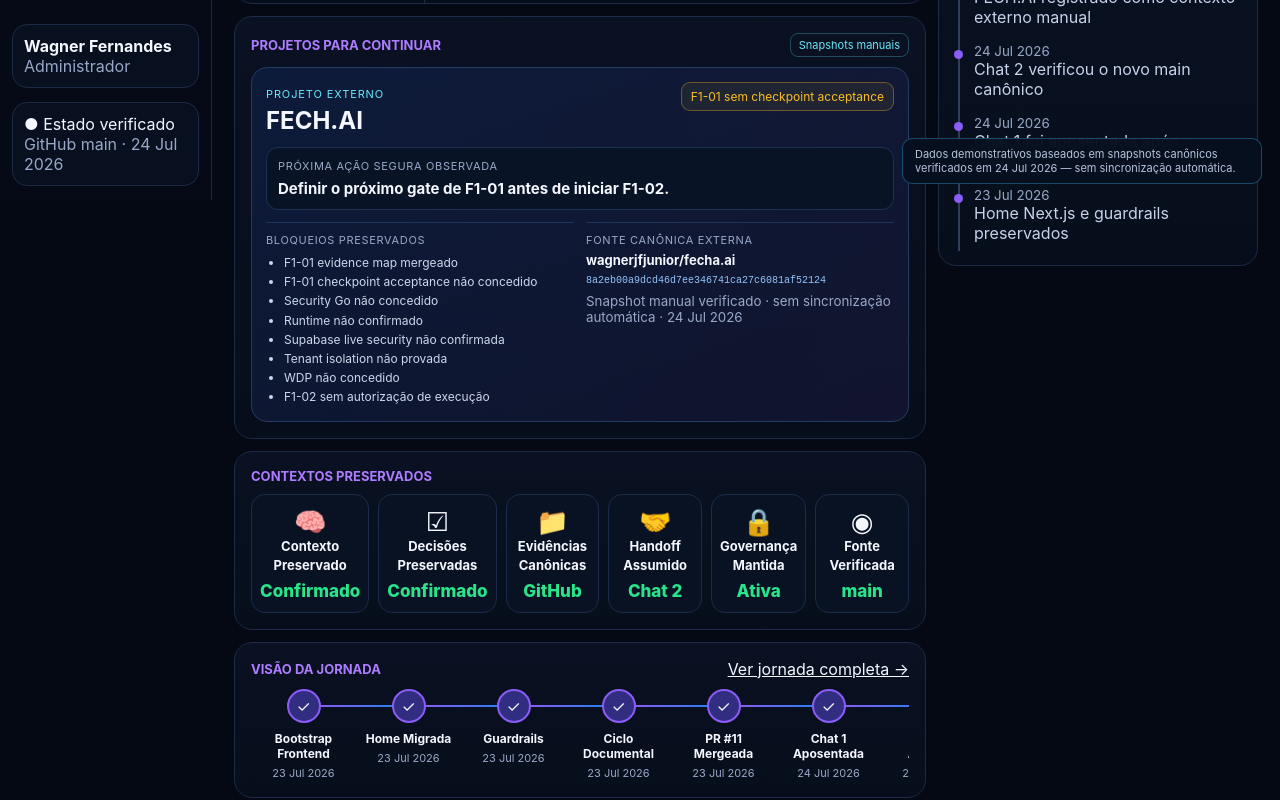
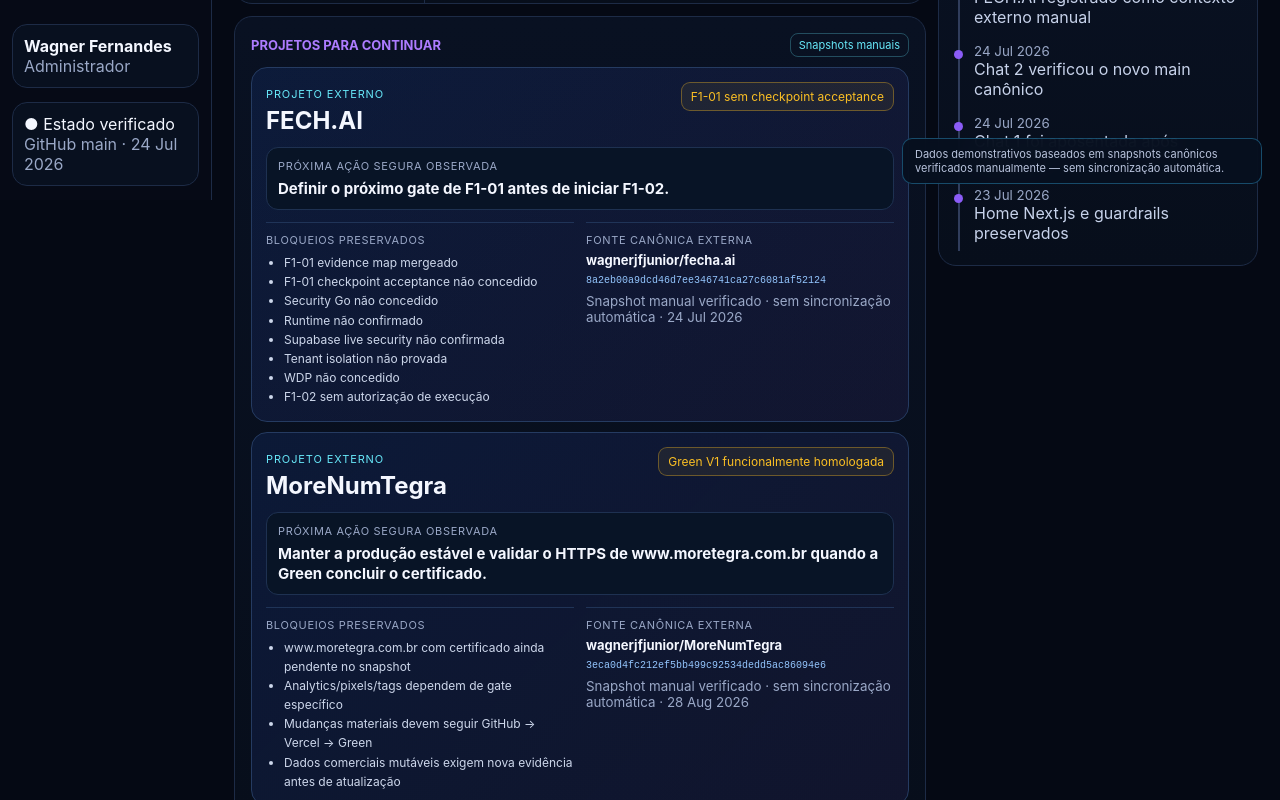
Before and after one commit to wagnerjfjunior/sfjm-workspace, a Next.js app: page / in a window 1280 px wide. Shown: the part 600-1400 px from the top of the page. Built offline with nearby package versions, Linux system fonts and the light colour scheme.

Commit message:
feat: add MoreNumTegra external project context
Add MoreNumTegra to the SFJM Workspace as a bounded manual external-project context, preserving source authority and no-sync/no-write-back boundaries.

```diff
--- a/data/workspace-demo.ts
+++ b/data/workspace-demo.ts
@@ -17,7 +17,7 @@
 };
 
 export const workspaceDemo = {
-  notice: "Dados demonstrativos baseados em snapshots canônicos verificados em 24 Jul 2026 — sem sincronização automática.",
+  notice: "Dados demonstrativos baseados em snapshots canônicos verificados manualmente — sem sincronização automática.",
   nav: [
     { icon: "▶", label: "Continue", helper: "Próxima ação segura", href: "#continue", active: true },
     { icon: "⌁", label: "Jornada", helper: "Visão da jornada", href: "#journey" },
@@ -55,6 +55,22 @@
       repository: "wagnerjfjunior/fecha.ai",
       observedSha: "8a2eb00a9dcd46d7ee346741ca27c6081af52124",
       observedAt: "24 Jul 2026",
+      verification: "Snapshot manual verificado · sem sincronização automática"
+    },
+    {
+      name: "MoreNumTegra",
+      kind: "Projeto externo",
+      continuityState: "Green V1 funcionalmente homologada",
+      nextSafeAction: "Manter a produção estável e validar o HTTPS de www.moretegra.com.br quando a Green concluir o certificado.",
+      blockers: [
+        "www.moretegra.com.br com certificado ainda pendente no snapshot",
+        "Analytics/pixels/tags dependem de gate específico",
+        "Mudanças materiais devem seguir GitHub → Vercel → Green",
+        "Dados comerciais mutáveis exigem nova evidência antes de atualização"
+      ],
+      repository: "wagnerjfjunior/MoreNumTegra",
+      observedSha: "3eca0d4fc212ef5bb499c92534dedd5ac86094e6",
+      observedAt: "28 Aug 2026",
       verification: "Snapshot manual verificado · sem sincronização automática"
     }
   ] satisfies ExternalProject[],
```
Also changed, not shown: 1 other file (tests, documents, lock files or other folders).
